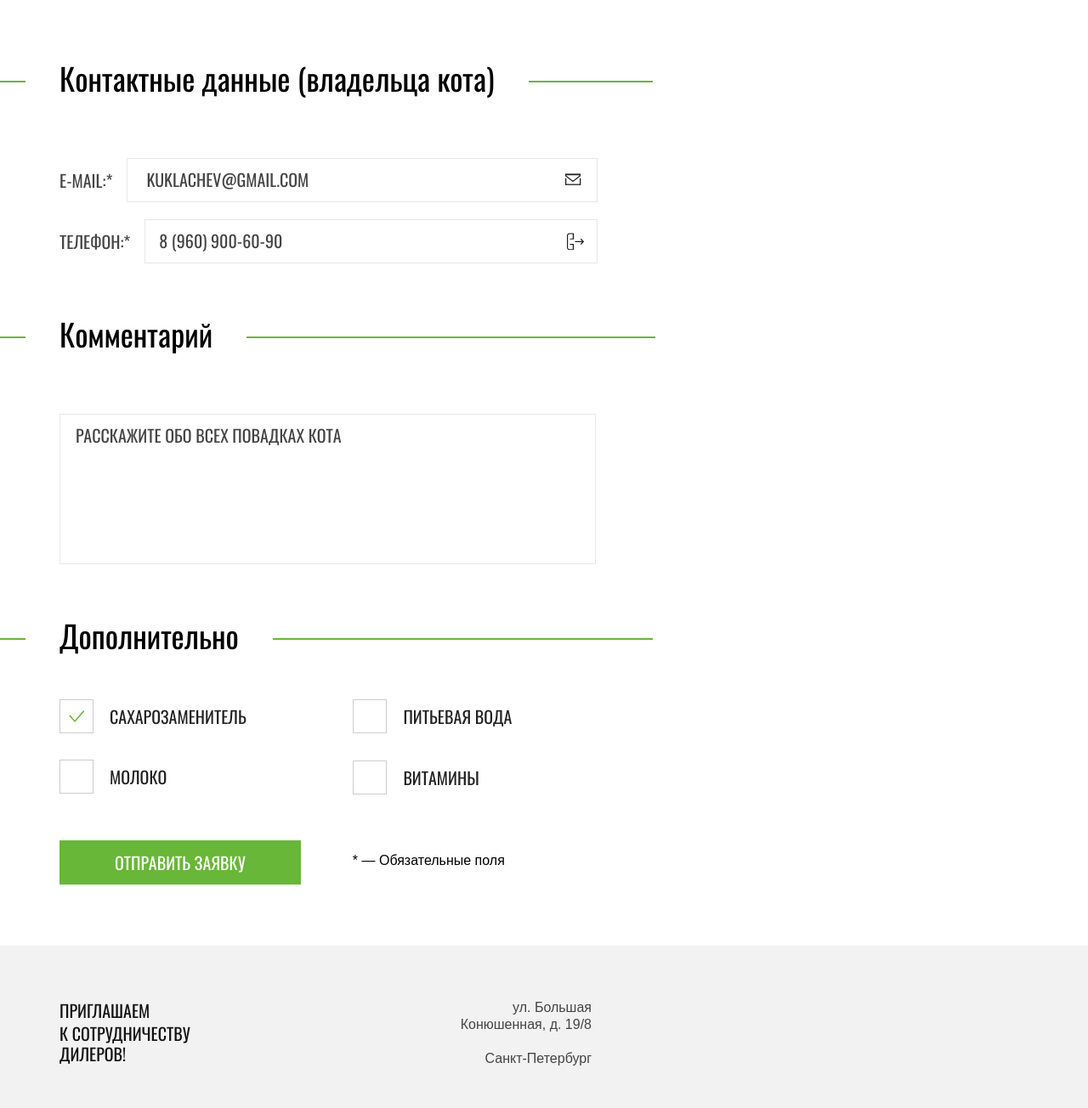
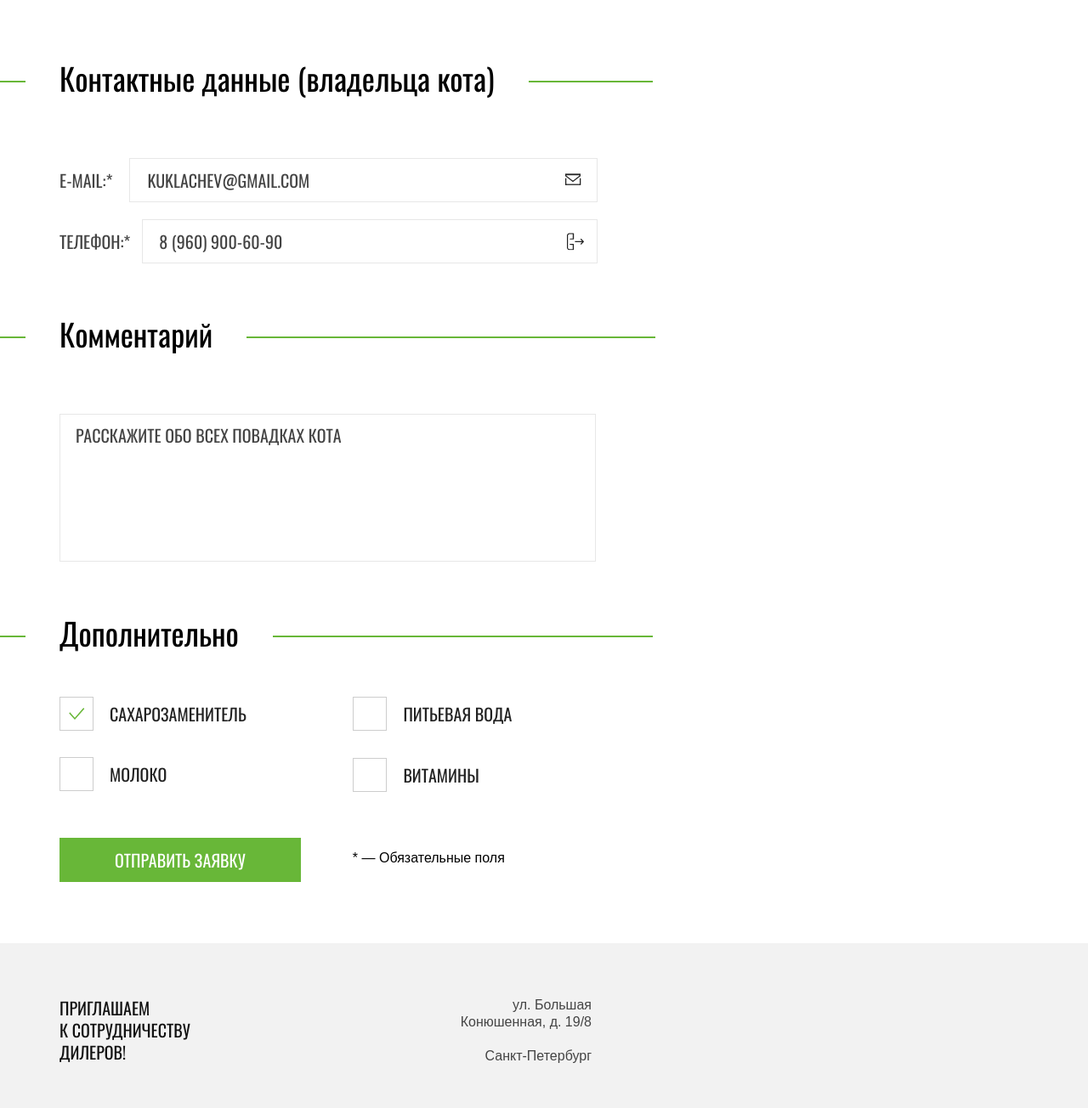
Before and after one commit to PavelYuzov/1326199-cat-energy-22, a website: page source/form.html in a window 1280 px wide. Shown: the part 846-2150 px from the top of the page at 85% size. Drawn offline with nearby package versions, Linux system fonts and the light colour scheme; files that its build step writes are made by us from their sources.

Commit message:
7 раздел form.1.2

```diff
--- a/source/form.html
+++ b/source/form.html
@@ -105,7 +105,7 @@
           <legend class="form__title form__title--line">Комментарий</legend>
           <div class="form__wrapper form__wrapper--comment">
             <label class="visually-hidden" for="comment"></label>
-            <textarea class="form__textarea" name="comment" id="comment" cols="30" rows="7" placeholder="Расскажите обо всех повадках кота"></textarea>
+            <textarea class="form__textarea" name="comment" id="comment" cols="30" rows="4" placeholder="Расскажите обо всех повадках кота"></textarea>
           </div>
         </fieldset>
         <fieldset class="form__fieldset form__fieldset--additional">
@@ -137,8 +137,11 @@
     </main>
     <footer class="page-footer">
       <div class="page-footer__contacts page-footer__contacts--inner-page">
-        <h3 class="page-footer__title"><span>Приглашаем</span> к&nbsp;сотрудничеству дилеров!</h3>
-        <address class="page-footer__address">ул. Большая Конюшенная, д. 19/8 <span>Санкт-Петербург</span></address>
+        <h3 class="page-footer__title">Приглашаем к&nbsp;сотрудничеству дилеров!</h3>
+        <address class="page-footer__address">
+          <p>ул. Большая Конюшенная, д. 19/8</p>
+          <p>Санкт-Петербург</p>
+        </address>
       </div>
       <div class="page-footer__map">
         <iframe src="https://www.google.com/maps/embed?pb=!1m18!1m12!1m3!1d1998.6036253002908!2d30.32085871585971!3d59.9387191690545!2m3!1f0!2f0!3f0!3m2!1i1024!2i768!4f13.1!3m3!1m2!1s0x4696310fca145cc1%3A0x42b32648d8238007!2z0JHQvtC70YzRiNCw0Y8g0JrQvtC90Y7RiNC10L3QvdCw0Y8g0YPQuy4sIDE5LzgsINCh0LDQvdC60YIt0J_QtdGC0LXRgNCx0YPRgNCzLCAxOTExODY!5e0!3m2!1sru!2sru!4v1618013691551!5m2!1sru!2sru" width="320" height="362"></iframe>
--- a/source/sass/blocks/form.scss
+++ b/source/sass/blocks/form.scss
@@ -234,7 +234,6 @@
   }
 
   @media (min-width: $desktop-width) {
-    top: 18px;
     right: 16px;
   }
 }
@@ -267,31 +266,26 @@
 }
 
 .form__input {
+  font-size: $font-size-16;
+  line-height: $line-height-18;
+  text-transform: uppercase;
   border: 1px solid $placeholder-grey;
   flex-grow: 1;
   position: relative;
   margin: 0 0 0 13px;
-  padding: 12px 0 13px 14px;
+  padding: 10px 0 10px 14px;
 
   &::placeholder {
     color: $copiryght-grey;
-    font-size: $font-size-16;
-    line-height: $line-height-18;
-    text-transform: uppercase;
     opacity: 1;
   }
 
   @media (min-width: $tablet-width) {
-    padding: 13px 0 14px 16px;
-    margin: 0 -3px 0 18px;
-
-    &::placeholder {
-      color: $copiryght-grey;
     font-size: $font-size-20;
     line-height: $line-height-30;
     text-transform: uppercase;
-      opacity: 1;
-    }
+    padding: 10px 0 10px 16px;
+    margin: 0 -3px 0 18px;
   }
 }
 
@@ -300,12 +294,12 @@
   margin: 0 0 0 10px;
 
   @media (min-width: $tablet-width) {
-    padding: 13px 0 14px 22px;
-    margin: 0 -5px 0 17px;
+    padding: 10px 0 10px 20px;
+    margin: 0 -5px 0 20px;
   }
 
   @media (min-width: $desktop-width) {
-    padding: 13px 0 14px 18px;
+    padding: 10px 0 10px 18px;
     margin: 0 0 0 22px;
   }
 }
@@ -315,13 +309,13 @@
   margin: 0 0 0 10px;
 
   @media (min-width: $tablet-width) {
-    padding: 13px 0 14px 16px;
-    margin: 0 -5px 0 17px;
+    padding: 10px 0 10px 19px;
+    margin: 0 -5px 0 14px;
   }
 
   @media (min-width: $desktop-width) {
-    padding: 13px 0 14px 17px;
-    margin: 0 0 0 17px;
+    padding: 10px 0 10px 15px;
+    margin: 0 0 0 10px;
   }
 }
 
@@ -351,6 +345,9 @@
 }
 
 .form__textarea {
+  font-size: $font-size-16;
+  line-height: $line-height-18;
+  text-transform: uppercase;
   border: 1px solid $placeholder-grey;
   width: 254px;
   resize: none;
@@ -358,26 +355,21 @@
 
   &::placeholder {
     color: $copiryght-grey;
-    font-size: $font-size-16;
-    line-height: $line-height-18;
-    text-transform: uppercase;
     opacity: 1;
   }
 
   @media (min-width: $tablet-width) {
-    width: 590px;
-    padding: 9px 21px 37px 18px;
-
-    &::placeholder {
     font-size: $font-size-20;
     line-height: $line-height-30;
     text-transform: uppercase;
     text-align: left;
-    }
+    width: 610px;
+    padding: 9px 1px 43px 18px;
   }
 
   @media (min-width: $desktop-width) {
-    width: 1182px;
+    width: 1200px;
+    padding: 9px 0 43px 18px;
   }
 }
 
--- a/source/sass/blocks/page-footer.scss
+++ b/source/sass/blocks/page-footer.scss
@@ -69,32 +69,16 @@
 
   @media (min-width: $tablet-width) {
     font-size: $font-size-20;
-    line-height: $line-height-24;
-    margin: 61px 0 49px 0;
+    line-height: $line-height-26;
+    margin: 63px 0 49px 0;
     width: 155px;
   }
 
   @media (min-width: $desktop-width) {
-    line-height: $line-height-24;
-    margin: 64px 87px 50px 76px;
+    line-height: $line-height-25;
+    margin: 65px 87px 50px 76px;
     width: 155px;
   }
-}
-
-.page-footer__title > span {
-  line-height: $line-height-25;
-
-  @media (min-width: $tablet-width) {
-    line-height: $line-height-30;
-  }
-
-  @media (min-width: $desktop-width) {
-    line-height: $line-height-26;
-  }
-}
-
-.page-footer__address > span {
-  margin: 5px 0 0 0;
 }
 
 .page-footer__address {
@@ -116,22 +100,15 @@
   }
 
   @media (min-width: $desktop-width) {
-    font-size: $font-size-16;
-    line-height: $line-height-20;
     text-align: left;
     margin: 63px 89px 19px 0;
     width: 155px;
   }
 }
 
-.page-footer__address span {
+.page-footer__address p {
   @media (min-width: $tablet-width) {
-    display: block;
-    padding: 15px 0 0 0;
-  }
-
-  @media (min-width: $desktop-width) {
-    padding: 15px 0 0 0;
+    margin: 0 0 20px 0;
   }
 }
 
```
Lines whose indentation alone changed are shown as unchanged.
